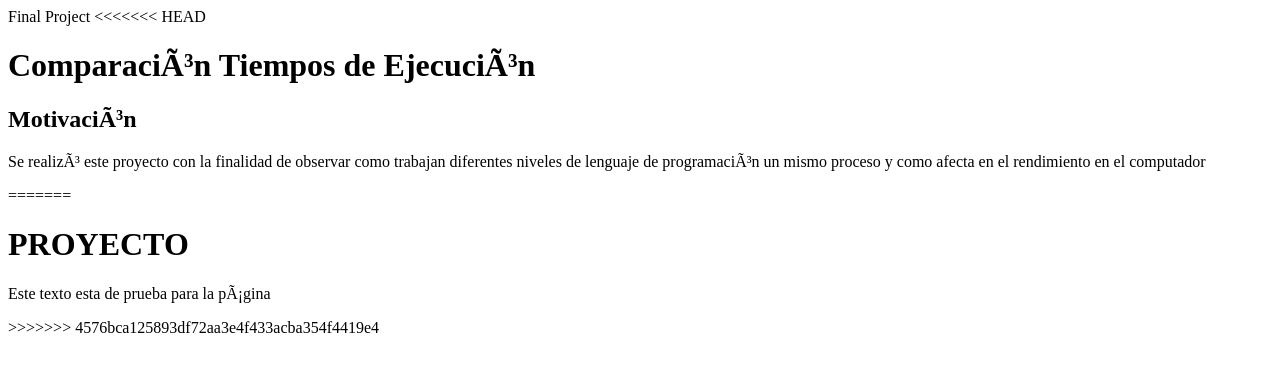
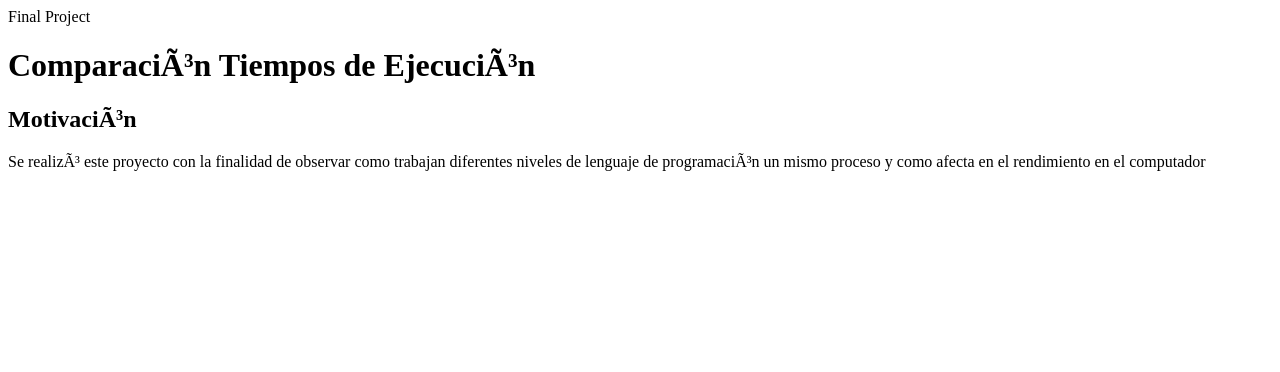
Before and after one commit to AndresQuimbita/Prueba, a plain HTML site: page index.html in a window 1280 px wide. Drawn offline with Linux system fonts and the light colour scheme.

Commit message:
index change

```diff
--- a/index.html
+++ b/index.html
@@ -5,7 +5,6 @@
         <tilte>Final Project</tilte>
     </head>
 <body>
-<<<<<<< HEAD
     <div class="body">
         <h1>Comparación Tiempos de Ejecución</h1>
     </div>
@@ -15,9 +14,5 @@
     <p>
         Se realizó este proyecto con la finalidad de observar como trabajan diferentes niveles de lenguaje de programación un mismo proceso y como afecta en el rendimiento en el computador
     </p>
-=======
-    <h1>PROYECTO</h1>
-    <p>Este texto esta de prueba para la página</p>
->>>>>>> 4576bca125893df72aa3e4f433acba354f4419e4
 </body>
 </html>
```
